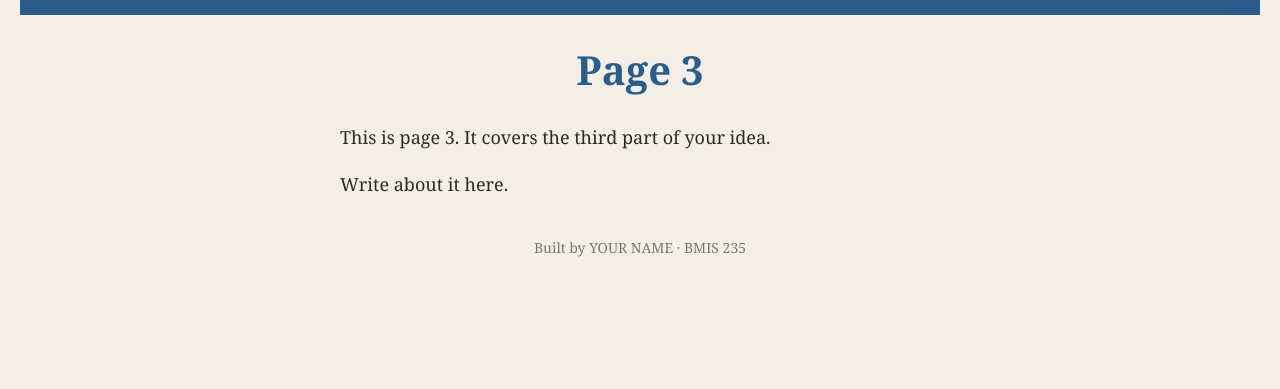
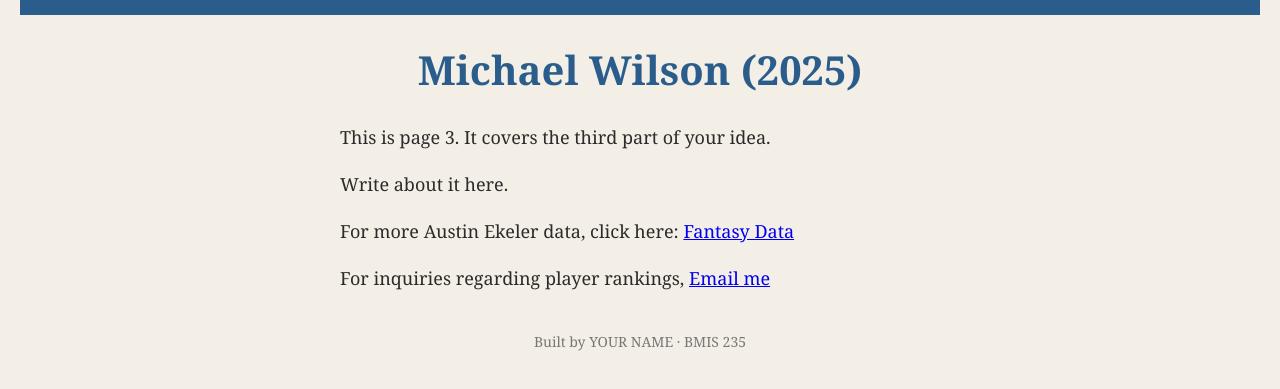
Before and after one commit to marcusheppner/bmis235-html-3, a plain HTML site: page wilson.html in a window 1280 px wide. Shown: the part 71-460 px from the top of the page. Drawn offline with Linux system fonts and the light colour scheme.

Commit message:
Modify author details and title in wilson.html
Updated author information and page title in wilson.html.

```diff
--- a/wilson.html
+++ b/wilson.html
@@ -1,14 +1,14 @@
 <!DOCTYPE html>
 <!--
-  Author: YOUR NAME
-  GU username: YOUR-GU-USERNAME
+  Author: Marcus Heppner
+  GU username: marcusheppner
   Course: BMIS 235 - HTML-3
 -->
 <html lang="en">
 <head>
 <meta charset="utf-8">
-<meta name="author" content="YOUR NAME">
-<title>Page 3</title>
+<meta name="author" content="Marcus Heppner">
+<title>Michael Wilson (2025)</title>
 
 <!-- this one line connects the page to the stylesheet -->
 <link rel="stylesheet" href="styles.css">
@@ -28,9 +28,11 @@
     <a href="wilson.html"><img src="wilson.png" alt="Michael Wilson (2025)"></a>
 </nav>
 
-<h1>Page 3</h1>
+<h1>Michael Wilson (2025)</h1>
 <p>This is page 3. It covers the third part of your idea.</p>
 <p>Write about it here.</p>
+<p>For more Austin Ekeler data, click here: <a href="https://fantasydata.com/nfl/austin-ekeler-fantasy/19562?scoring=fpts_ppr&sp=2022_REG">Fantasy Data</a></p>
+<p>For inquiries regarding player rankings, <a href="mailto:mheppner@zagmail.gonzaga.edu">Email me</a></p>
 
 <!-- Footer: fill in your name -->
 <footer>Built by YOUR NAME &middot; BMIS 235</footer>
```
